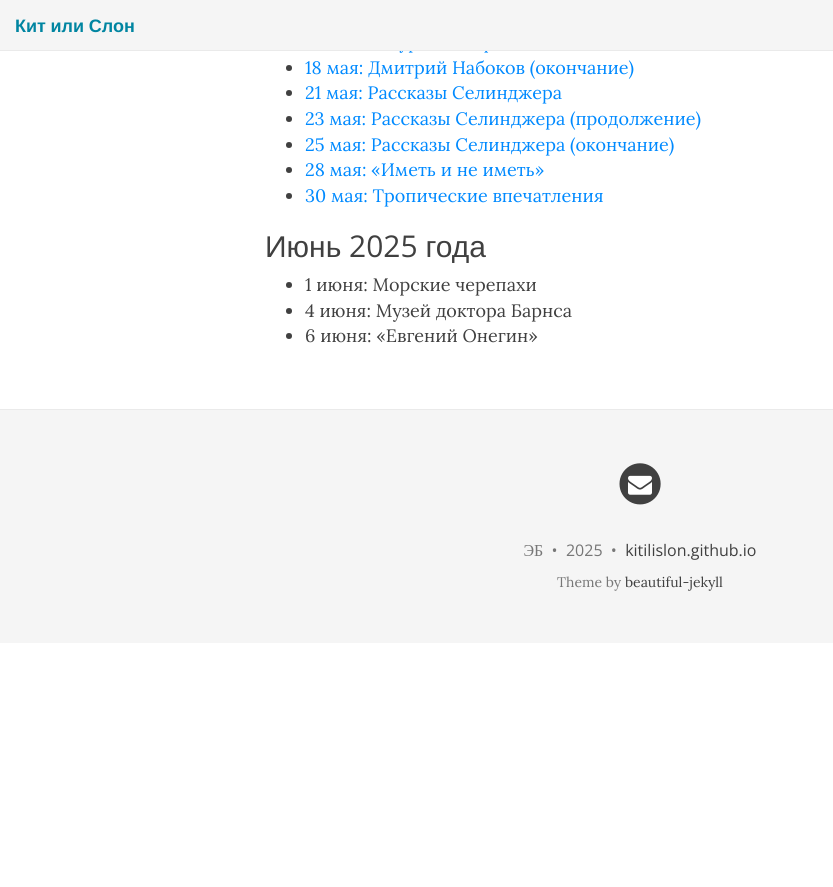
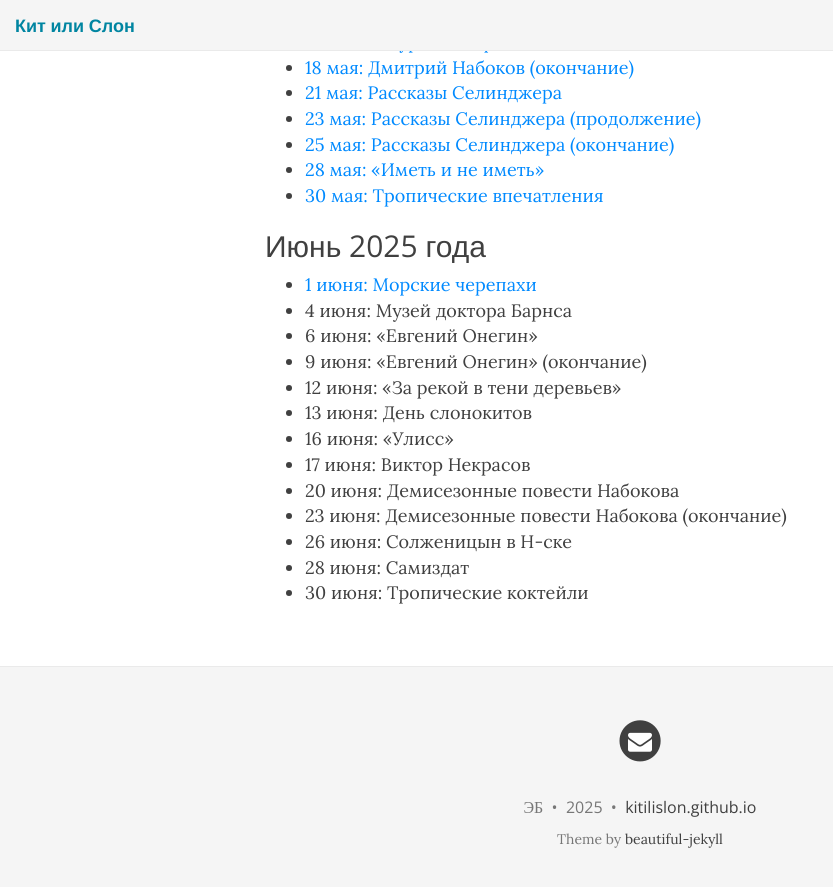
Before and after one commit to KitIliSlon/KitIliSlon.github.io, a Jekyll site: the page built from index.md, in a window 1280 px wide and 900 px high, scrolled down 3378 px. Shown: the top 887 px of the window, without its empty margins (0-833 px from the left). Built offline with Jekyll 4.4.1, drawn with Linux system fonts in a browser that asks for light colours; nearby versions of some CDN libraries; before the commit the page ends 4021 px from its top, so only the background shows below that.

Commit message:
2025-06-01

```diff
--- a/index.md
+++ b/index.md
@@ -137,6 +137,16 @@ published: true
 
 ## Июнь 2025 года
 
-* 1 июня: Морские черепахи
+* [1 июня: Морские черепахи](https://kitilislon.github.io/2025-06-01)
 * 4 июня: Музей доктора Барнса
 * 6 июня: «Евгений Онегин»
+* 9 июня: «Евгений Онегин» (окончание)
+* 12 июня: «За рекой в тени деревьев»
+* 13 июня: День слонокитов
+* 16 июня: «Улисс»
+* 17 июня: Виктор Некрасов
+* 20 июня: Демисезонные повести Набокова
+* 23 июня: Демисезонные повести Набокова (окончание)
+* 26 июня: Солженицын в Н-ске
+* 28 июня: Самиздат
+* 30 июня: Тропические коктейли
```
Also changed, not shown: 2025-06-01.md (added, +23 -0 lines).
